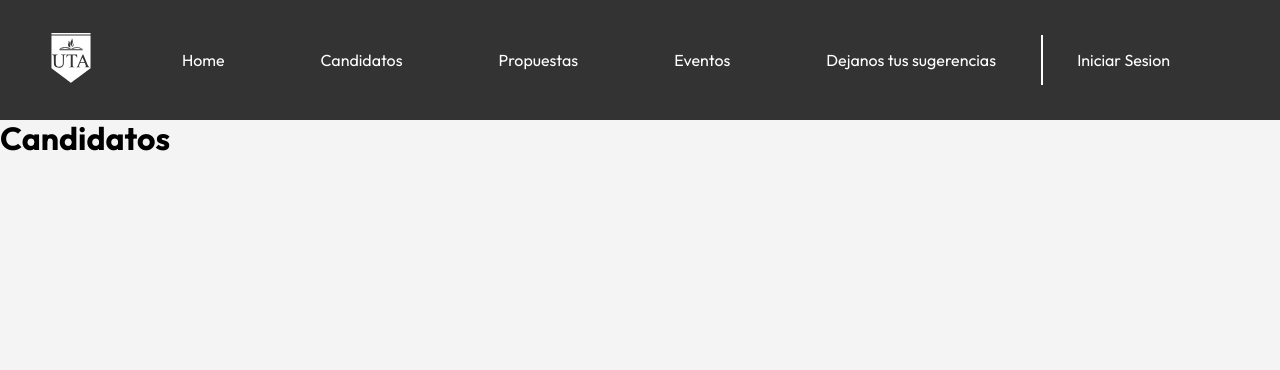
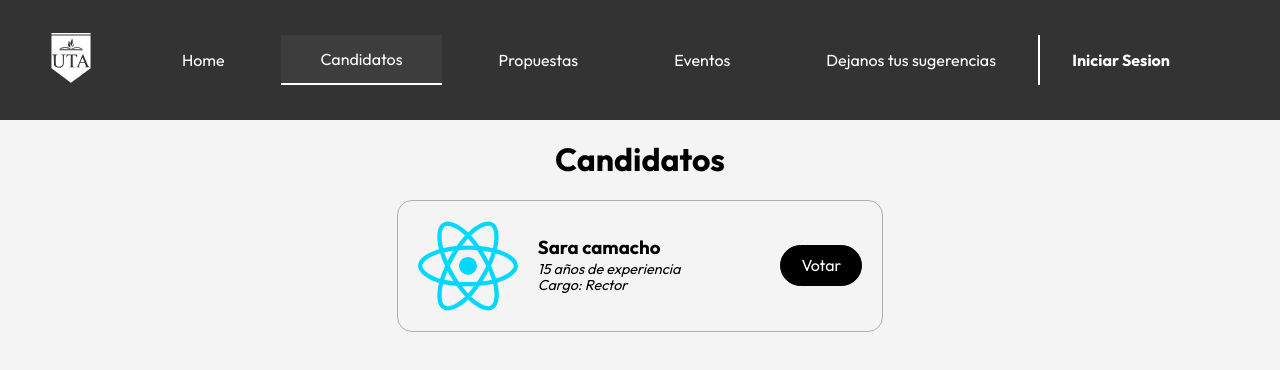
Before and after one commit to TheMartixAmazing/Elecciones, a React (Vite) app in the folder reactfront/: page / in a window 1280 px wide. Shown: the top 370 px of the page. Built offline with nearby package versions, Linux system fonts and the light colour scheme.

Commit message:
Creacion de un prototipo de card para los candidatos

```diff
--- /dev/null
+++ b/package.json
@@ -0,0 +1,5 @@
+{
+  "dependencies": {
+    "normalize.css": "^8.0.1"
+  }
+}
--- /dev/null
+++ b/reactfront/src/components/candidatoCard/CandidatoCard.tsx
@@ -0,0 +1,48 @@
+import { useState } from 'react'
+import './Card.css'
+
+interface Candidato {
+    name: string,
+    cargo: string
+    experiencia: string
+    isChoose?: boolean
+}
+
+const Card = (candidato: Candidato) => {
+    const [isChoose, setIsChoose] = useState(candidato.isChoose)
+
+    const buttonText: string = isChoose
+        ? "Elegido"
+        : "Votar"
+    const buttonClass: string = isChoose
+        ? "card-button isChoose"
+        : "card-button"
+
+    const imgSource = "src/assets/react.svg"
+
+    const handleClick = () => {
+        setIsChoose(!isChoose)
+    }
+
+    return (
+        <section className='card'>
+            <header className='card-header'>
+                <img className='card-img' src={imgSource} alt="Imagen del candidato" />
+                <div className="card-header-info">
+                    <h3>{candidato.name}</h3>
+                    <span className='card-info-exp'>{candidato.experiencia} años de experiencia</span>
+                    <p className='card-info-cargo'>Cargo: {candidato.cargo}</p>
+                </div>
+            </header>
+
+            <aside>
+                <button onClick={handleClick} className={buttonClass}>
+                    <span className='card-buttonText'>{buttonText}</span>
+                    <span className='card-buttonChangeVote'>Cambiar voto</span>
+                </button>
+            </aside>
+        </section>
+    )
+}
+
+export default Card
--- /dev/null
+++ b/reactfront/src/components/candidatoCard/Card.css
@@ -0,0 +1,63 @@
+.card {
+    display: flex;
+    justify-content: space-between;
+    width: 38vw;
+    align-items: center;
+    border: 1px solid rgb(175, 175, 175);
+    border-radius: 15px;
+    padding: 15px 20px;
+}
+
+.card-header {
+    display: flex;
+    gap: 20px;
+    align-items: center;
+}
+
+.card-info-exp, .card-info-cargo {
+    font-size: .9rem;
+    font-style: italic;
+}
+
+.card-img {
+    width: 100px;
+    height: 100px;
+    border-radius: 500px;
+}
+
+.card-button {
+    border: 1px solid black;
+    background-color: black;
+    color: white;
+    border-radius: 30px;
+    padding: 10px 20px;
+    transition: .3s background-color, .3s color;
+}
+
+
+.card-button:hover {
+    background-color: rgb(92, 92, 92);
+    border: 1px solid rgb(92, 92, 92);
+}
+
+.card-button.isChoose {
+    width: 150px;
+}
+
+.card-button.isChoose:hover {
+    background-color: rgb(32, 5, 7);
+    border: 1px solid rgb(103, 7, 15);
+    color: rgb(247, 29, 29);
+}
+
+.card-buttonChangeVote {
+    display: none;
+}
+
+.card-button.isChoose:hover .card-buttonChangeVote {
+    display: inline;
+}
+
+.card-button.isChoose:hover .card-buttonText {
+    display: none;
+}
--- a/reactfront/src/components/navbar/NavBar.css
+++ b/reactfront/src/components/navbar/NavBar.css
@@ -41,12 +41,13 @@ li {
 }
 
 .nav-login button {
+    font-weight: bold;
     color: white;
     background-color: transparent;
     padding: 20px 30px;
     border: none;
     border-radius: 20px;
-    transition: .3s background-color;
+    transition: .3s background-color, .3s color;
 }
 
 .nav-login button:hover {
@@ -64,3 +65,8 @@ li {
     width: 50px;
     height: 50px;
 }
+
+.nav-pages-here {
+    background-color: rgb(61, 61, 61);
+    border-bottom: white 2px solid;
+}
--- a/reactfront/src/components/navbar/NavBar.tsx
+++ b/reactfront/src/components/navbar/NavBar.tsx
@@ -9,7 +9,7 @@ const NavBar = () => {
                 {/* <li><Link to="/">Home</Link></li>*/}
                 <li><img src={LogoUta} alt="Logo UTA" className="nav-logoUTA"/></li>
                 <li>Home</li>
-                <li>Candidatos</li>
+                <li className="nav-pages-here">Candidatos</li>
                 <li>Propuestas</li>
                 <li>Eventos</li>
                 <li>Dejanos tus sugerencias</li>
--- a/reactfront/src/main.tsx
+++ b/reactfront/src/main.tsx
@@ -1,8 +1,8 @@
 import { StrictMode } from 'react'
 import { createRoot } from 'react-dom/client'
 import App from './pages/App.tsx'
-import 'normalize.css/normalize.css'
 import './index.css'
+import 'normalize.css'
 
 createRoot(document.getElementById('root')!).render(
   <StrictMode>
--- a/reactfront/src/pages/App.tsx
+++ b/reactfront/src/pages/App.tsx
@@ -9,7 +9,7 @@ function App() {
 
   return (
     <>
-      <NavBar />
+      <NavBar/>
       <main>
         <Candidatos></Candidatos>
       </main>
--- /dev/null
+++ b/reactfront/src/pages/candidatos/Candidatos.css
@@ -0,0 +1,8 @@
+.cand {
+    display: grid;
+    place-content: center;
+}
+
+.cand-title {
+    text-align: center;
+}
--- a/reactfront/src/pages/candidatos/Candidatos.tsx
+++ b/reactfront/src/pages/candidatos/Candidatos.tsx
@@ -1,6 +1,15 @@
+import Card from "../../components/candidatoCard/CandidatoCard"
+import './Candidatos.css'
+
+
 const Candidatos = () => {
     return (
-        <h1>Candidatos</h1>
+        <div className="cand">
+            <h1 className="cand-title">Candidatos</h1>
+            <div className="cand-cont-candidatos">
+                <Card name="Sara camacho" experiencia="15" cargo="Rector" />
+            </div>
+        </div>
     )
 }
 
```
Also changed, not shown: 1 other file (tests, documents, lock files or other folders).
